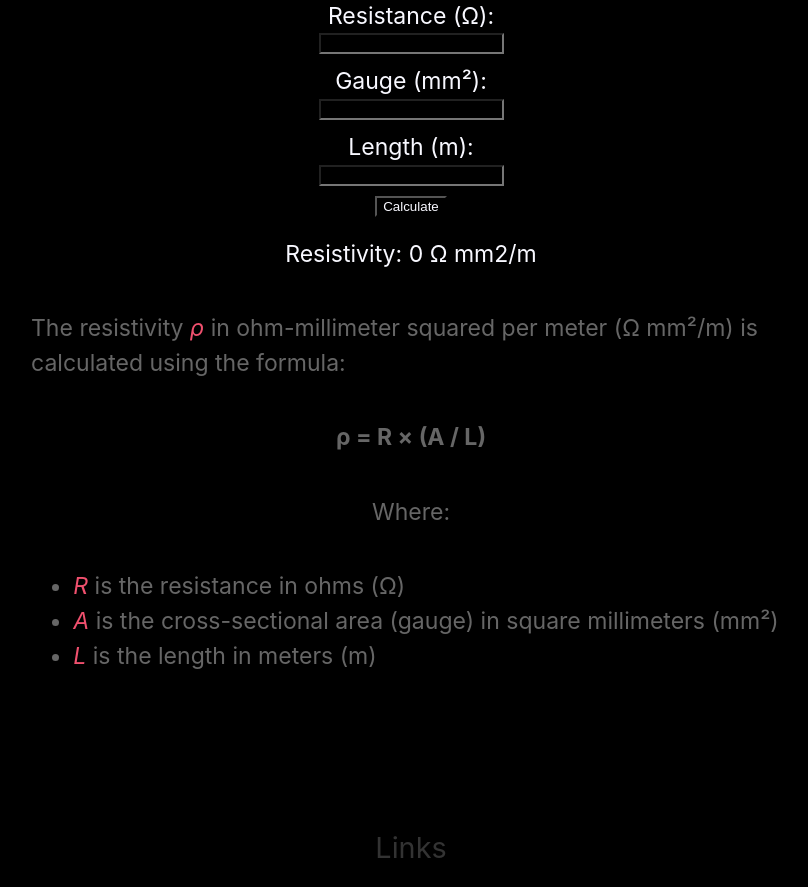
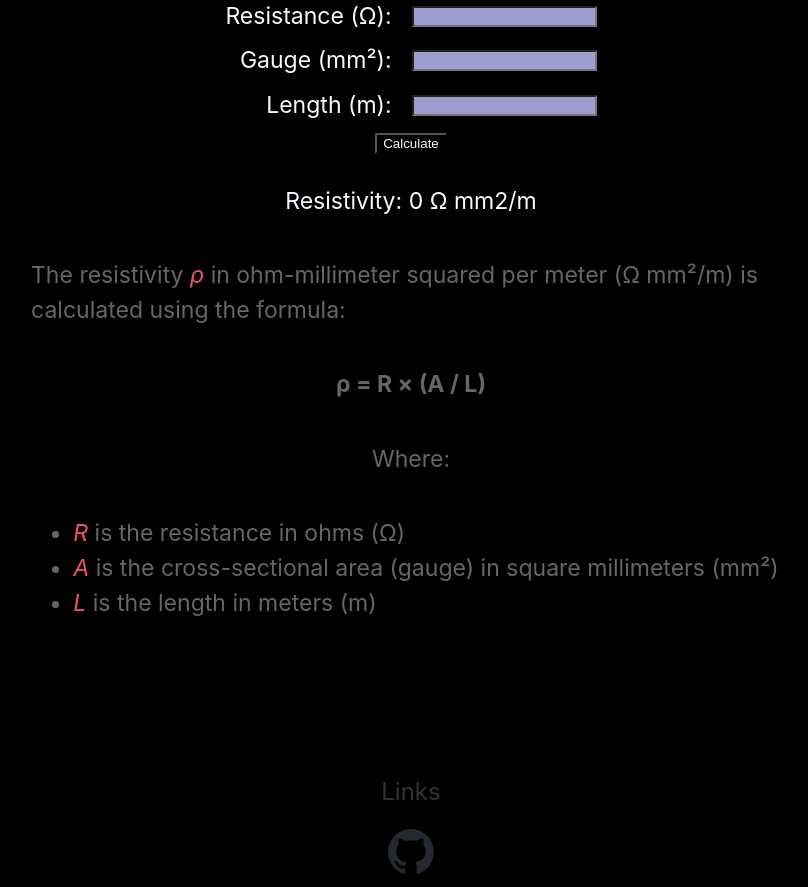
Before and after one commit to Dexerix/OhmCalc-sv, a SvelteKit app: page /Resistivity in a window 1280 px wide. Shown: the part 200-1087 px from the top of the page, without its empty margins (229-1037 px from the left). Built offline with nearby package versions, Linux system fonts and the light colour scheme.

Commit message:
feat: enhance Footer layout and accessibility; update Menu styles for consistency and improved spacing

```diff
--- a/src/routes/Footer.svelte
+++ b/src/routes/Footer.svelte
@@ -15,15 +15,29 @@
             height: 50px;
             padding-bottom: 5px;
         }
+        h4 + a {
+            display: block;
+            padding-bottom: 10px;
+        }
+
+        h4 + a + a {
+            display: block;
+            padding-bottom: 10px;
+        }
+        p {
+            margin: 0;
+        }
     }
 </style>
 
 <footer>
-    <div>
-        <h3>Links</h3>
-        <a href="https://github.com/Dexerix/OhmCalc-sv"><img src="/github.svg" alt="Github"></a><br>
+    <div id="links">
+        <h4>Links</h4>
+        <a href="https://github.com/Dexerix/OhmCalc-sv"><img src="/github.svg" alt="Github"></a>
         <a href="https://ko-fi.com/L3L11A3Z1N" target="_blank"><img height="36" style="border:0px;height:36px;" src="https://storage.ko-fi.com/cdn/kofi3.png?v=6" alt="Buy Me a Coffee at ko-fi.com"></a>
+    </div>
+    <div id="copyright">
         <p>Made with ❤️ by <a href="https://github.com/Dexerix/">Dexerix</a> in Switzerland</p>
+        <p>© 2025 OhmCalc-sv</p>
     </div>
-    <p>© 2025 OhmCalc-sv</p>
 </footer>
--- a/src/routes/Menu.svelte
+++ b/src/routes/Menu.svelte
@@ -2,7 +2,8 @@
     ul {
         list-style: none;
         padding: 0;
-        margin: 0;
+        margin-top: 20px;
+        margin-bottom: 20px;
         text-align: center;
     }
 
--- a/src/styles/global.css
+++ b/src/styles/global.css
@@ -32,16 +32,24 @@ html, body {
 
 .fields {
     display: grid;
-    place-items: center;
+    grid-template-columns: auto auto;
+    gap: 10px 20px;
+    justify-content: center;
+    align-items: center;
     color: var(--text-color);
-    text-align: center;
     margin-top: 20px;
+    label {
+        text-align: right;
+        justify-self: end;
+    }
     input {
-        background-color: var(--background-color);
-        margin-bottom: 10px;
+        background-color: var(--cool-gray);
         color: var(--text-color);
+        justify-self: start;
     };
     button {
+        grid-column: 1 / -1;
+        justify-self: center;
         color: var(--text-color);
         background-color: var(--background-color);
         &:hover {
@@ -49,7 +57,9 @@ html, body {
         }
     }
     p {
+        grid-column: 1 / -1;
         text-align: center;
+        justify-self: center;
     }
 }
 .description {
```
